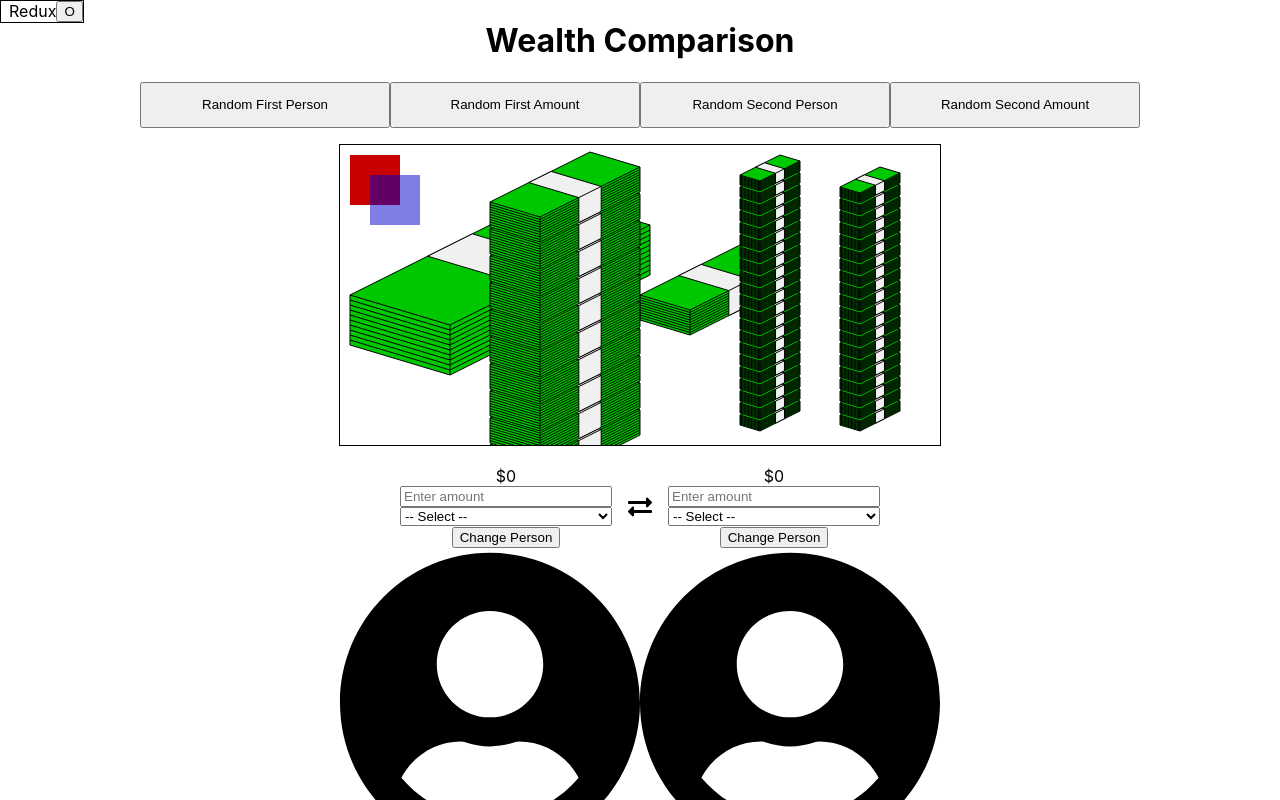
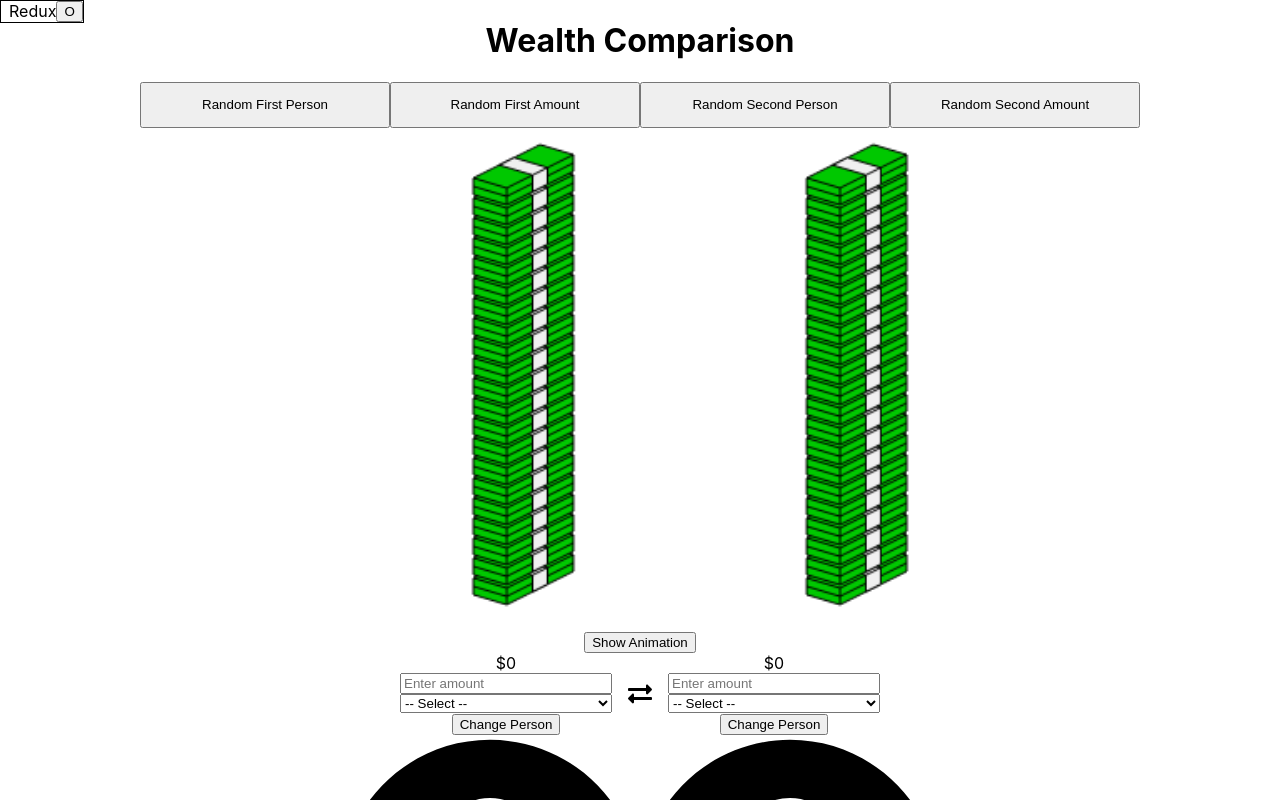
Before and after one commit to toddbrentlinger/wealth-comparison, a React (Create React App) app: page / in a window 1280 px wide. Shown: the top 800 px of the page. Built offline with nearby package versions, Linux system fonts and the light colour scheme.

Commit message:
Adds canvas width/height as state to component and displays stack of cash animation above each person

```diff
--- a/src/components/WealthDisplayCanvas.css
+++ b/src/components/WealthDisplayCanvas.css
@@ -2,3 +2,13 @@
     width: 100%;
     height: 66.66%;
 }
+
+.canvas-container > canvas {
+    width: 100%;
+    height: 100%;
+}
+
+.canvas-container > button {
+    display: block;
+    margin: 0 auto;
+}
--- a/src/components/WealthDisplayCanvas.js
+++ b/src/components/WealthDisplayCanvas.js
@@ -1,5 +1,6 @@
-import React, { useRef, useEffect } from 'react';
+import React, { useState, useRef, useEffect } from 'react';
 import './WealthDisplayCanvas.css';
+import { nbind } from 'q';
 
 /**
  *
@@ -48,8 +49,9 @@ function drawBillStackOld(ctx, x, y, dx1, dy1, dx2, dy2, t) {
  * @param {Number} ds.y
  * @param {Number} tBill thickness of bill
  * @param {Number} tWrap thickness of bill wrap
+ * @param {Number} nBills number of lines to represent bills in stack
  */
-function drawBillStack(ctx, x, y, dl, ds, tBill, tWrap) {
+function drawBillStack(ctx, x, y, dl, ds, tBill, tWrap, nBills = 10) {
     let posX = x, posY = y;
 
     // Properties
@@ -92,7 +94,7 @@ function drawBillStack(ctx, x, y, dl, ds, tBill, tWrap) {
     posX = x + ds.x;
     posY = y + ds.y;
     const verticalLimit = posY + tBill;
-    const step = tBill / 10;
+    const step = tBill / nBills;
     ctx.moveTo(posX, posY += step);
     while (posY < verticalLimit) {
         ctx.lineTo(posX -= ds.x, posY -= ds.y);
@@ -131,12 +133,16 @@ function drawBillStackAtScale(ctx, scale, x, y) {
         ctx, x, y,
         { x: scale * ratio.long.x, y: scale * ratio.long.y },
         { x: scale * ratio.short.x, y: scale * ratio.short.y },
-        scale * ratio.short.x / 2, scale * ratio.short.x / 2
+        scale * ratio.short.x / 2, scale * ratio.short.x / 2, scale
     );
 }
 
 function WealthDisplayCanvas(props) {
+    // States
+    const [canvasSize, setCanvasSize] = useState({ width: 600, height: 300 });
+
     // Refs
+    const canvasContainerRef = useRef(null);
     const canvasRef = useRef(null);
     const ctx = useRef(null);
 
@@ -148,56 +154,76 @@ function WealthDisplayCanvas(props) {
             return;
         }
 
+        //canvasRef.current.width = canvasRef.current.offsetWidth;
+        //canvasRef.current.height = canvasRef.current.offsetHeight;
+        //setCanvasSize({ width: canvasRef.current.offsetWidth, height: canvasRef.current.offsetHeight });
         ctx.current = canvasRef.current.getContext('2d');
 
+        draw();
+    }, []);
+
+    // Functions
+
+    function draw() {
         // TEMP - Clears canvas
         ctx.current.clearRect(0, 0, canvasRef.current.width, canvasRef.current.height);
 
-        ctx.current.fillStyle = 'rgb(200, 0, 0)';
-        ctx.current.fillRect(10, 10, 50, 50);
+        //ctx.current.fillStyle = 'rgb(200, 0, 0)';
+        //ctx.current.fillRect(10, 10, 50, 50);
 
-        ctx.current.fillStyle = 'rgba(0, 0, 200, 0.5)';
-        ctx.current.fillRect(30, 30, 50, 50);
+        //ctx.current.fillStyle = 'rgba(0, 0, 200, 0.5)';
+        //ctx.current.fillRect(30, 30, 50, 50);
 
         // Custom Bill Stack
         //drawBillStack(ctx.current, 10, 150, 200, 100, 100, 30, 50);
-        drawBillStack(ctx.current, 10, 150, { x: 200, y: 100 }, { x: 100, y: 30 }, 50, 50);
-        drawBillStackAtScale(ctx.current, 5, 300, 150);
+        //drawBillStack(ctx.current, 10, 150, { x: 200, y: 100 }, { x: 100, y: 30 }, 50, 50);
+        //drawBillStackAtScale(ctx.current, 5, 300, 150);
 
-        let sep = 27;
-        for (let counter = 0, pos = {x: 150, y: 300}; counter < 10; counter++, pos.y -= sep) {
-            drawBillStackAtScale(ctx.current, 5, pos.x, pos.y);
-        }
-        sep = 12;
-        for (let counter = 0, pos = { x: 500, y: 270 }; counter < 20; counter++ , pos.y -= sep) {
-            drawBillStackAtScale(ctx.current, 2, pos.x, pos.y);
-        }
+        //let sep = 27;
+        //for (let counter = 0, pos = { x: 150, y: 300 }; counter < 10; counter++ , pos.y -= sep) {
+        //    drawBillStackAtScale(ctx.current, 5, pos.x, pos.y);
+        //}
+        //sep = 12;
+        //for (let counter = 0, pos = { x: 500, y: 270 }; counter < 20; counter++ , pos.y -= sep) {
+        //    drawBillStackAtScale(ctx.current, 2, pos.x, pos.y);
+        //}
 
         let counter = 1;
-        let pos = { x: 400, y: 270 };
+        let pos = { x: canvasSize.height - 50, y: 270 };
+        let xDist = [canvasSize.width / 3, 2 * canvasSize.width / 3];
         let n = 20;
-        sep = 12;
+        let sep = 12;
         setTimeout(() => {
             let interval = setInterval(() => {
                 if (counter > n)
                     clearInterval(interval);
-                drawBillStackAtScale(ctx.current, 2, pos.x, pos.y);
+                drawBillStackAtScale(ctx.current, 2, xDist[0], pos.y);
+                drawBillStackAtScale(ctx.current, 2, xDist[1], pos.y);
                 counter++;
                 pos.y -= sep;
             }, 100);
-        }, 1000);
-    }, []);
+        }, 500);
+    }
+
+    function handleClickShowAnimation() {
+        draw();
+    }
 
     return (
-        <div className="canvas-container">
+        <div className="canvas-container" ref={canvasContainerRef}>
             <canvas
                 ref={canvasRef}
                 id="wealth-comparison-canvas"
-                width="600" // Default: 300
-                height="300" // Default: 150
-                style={{border: "1px solid black", margin: "1em"}}
+                width={canvasSize.width} // Default: 300 - 600
+                height={canvasSize.height} // Default: 150 - 300
+                onResize={() => {
+                    if (!canvasRef.current) return;
+                    canvasRef.current.width = canvasRef.current.offsetWidth;
+                    canvasRef.current.height = canvasRef.current.offsetHeight;
+                }}
             >
             </canvas>
+            <button onClick={handleClickShowAnimation}>Show Animation</button>
         </div>
     );
 }
```
